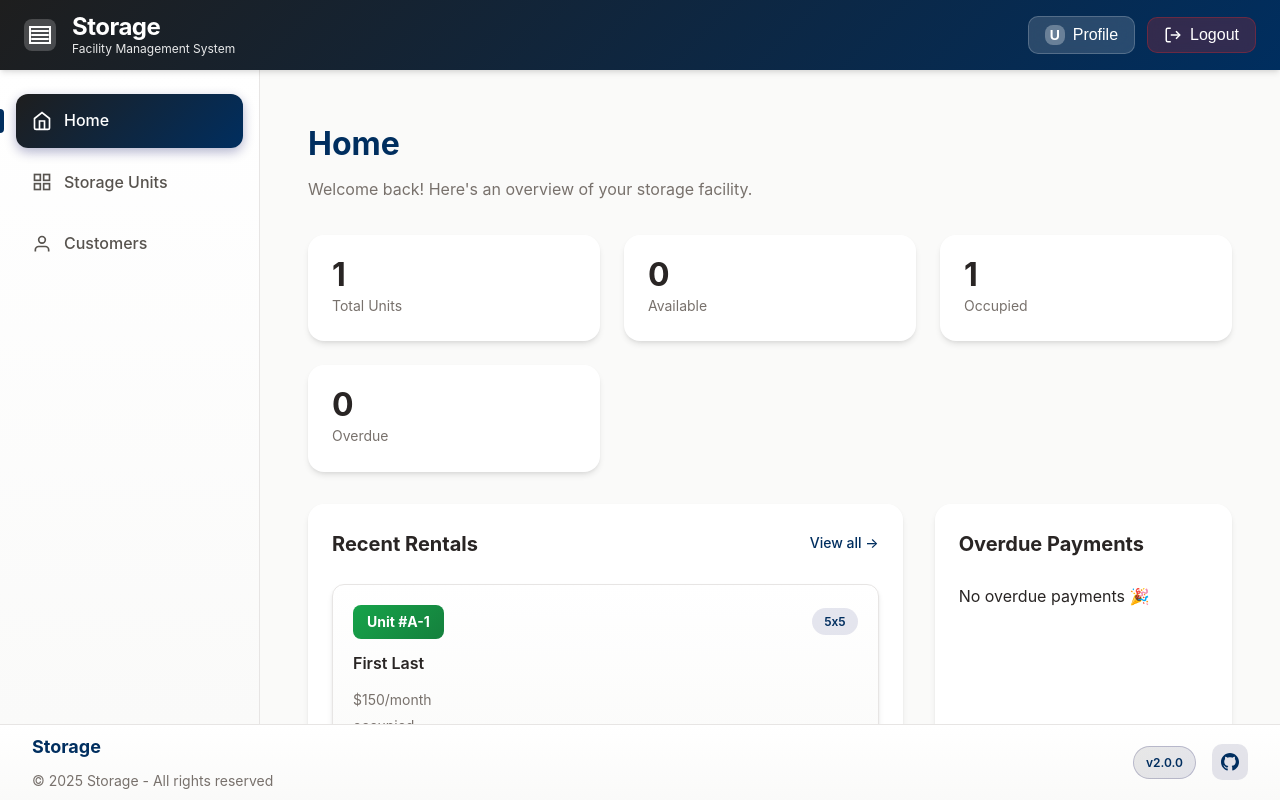
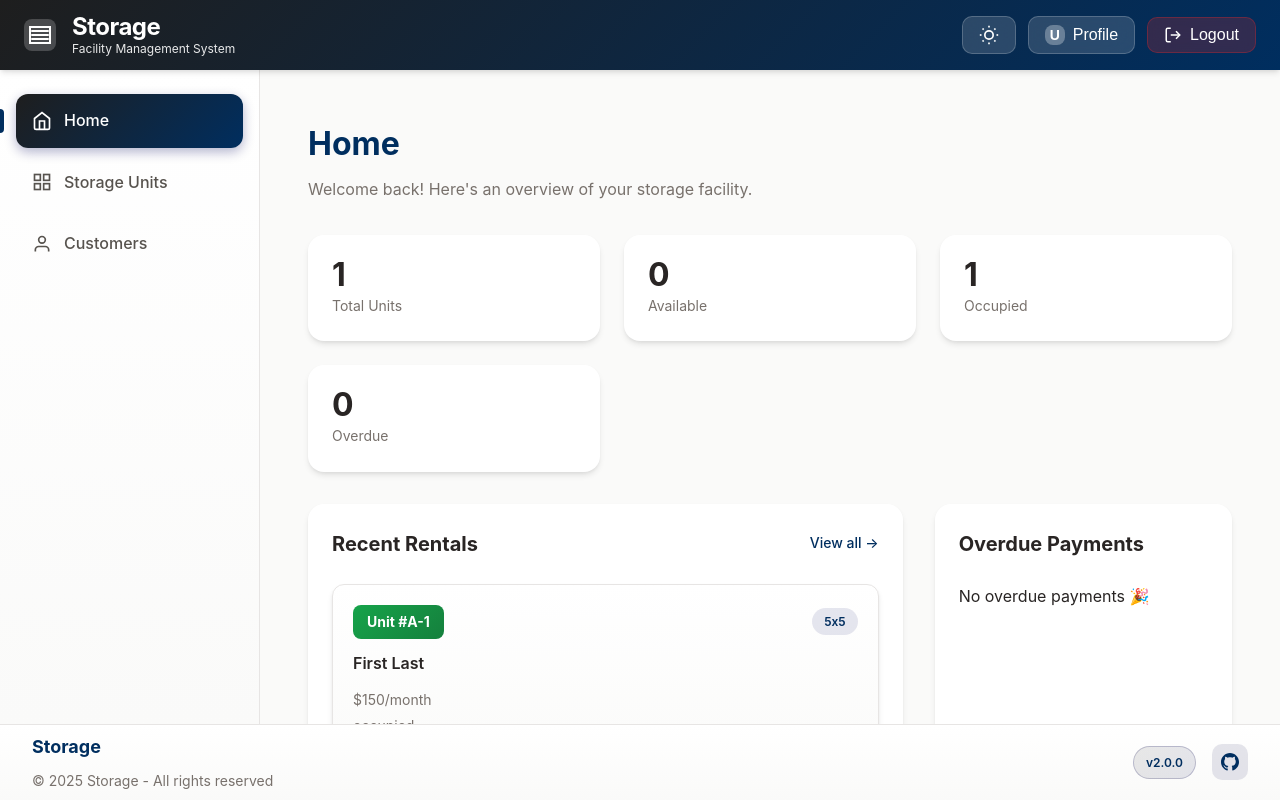
Before and after one commit to muhamedmjw/Storage-Facilitator, a Vue app: page / in a window 1280 px wide. Built offline with nearby package versions, Linux system fonts and the light colour scheme; data requests are answered from the project's data file.

Commit message:
Add theme toggle to AppHeader for light/dark mode switching

```diff
--- a/src/components/layout/AppHeader.vue
+++ b/src/components/layout/AppHeader.vue
@@ -33,6 +33,45 @@
         </router-link>
       </div>
       <div class="header-actions">
+        <button
+          class="theme-toggle-button"
+          @click="toggleTheme"
+          :title="isDark ? 'Switch to Light Mode' : 'Switch to Dark Mode'"
+        >
+          <!-- Sun icon for light mode -->
+          <svg
+            v-if="!isDark"
+            width="20"
+            height="20"
+            viewBox="0 0 24 24"
+            fill="none"
+            stroke="currentColor"
+            stroke-width="2"
+          >
+            <circle cx="12" cy="12" r="5" />
+            <line x1="12" y1="1" x2="12" y2="3" />
+            <line x1="12" y1="21" x2="12" y2="23" />
+            <line x1="4.22" y1="4.22" x2="5.64" y2="5.64" />
+            <line x1="18.36" y1="18.36" x2="19.78" y2="19.78" />
+            <line x1="1" y1="12" x2="3" y2="12" />
+            <line x1="21" y1="12" x2="23" y2="12" />
+            <line x1="4.22" y1="19.78" x2="5.64" y2="18.36" />
+            <line x1="18.36" y1="5.64" x2="19.78" y2="4.22" />
+          </svg>
+          <!-- Moon icon for dark mode -->
+          <svg
+            v-else
+            width="20"
+            height="20"
+            viewBox="0 0 24 24"
+            fill="none"
+            stroke="currentColor"
+            stroke-width="2"
+          >
+            <path d="M21 12.79A9 9 0 1 1 11.21 3 7 7 0 0 0 21 12.79z" />
+          </svg>
+        </button>
+
         <button class="profile-button">
           <div class="avatar">
             U
@@ -65,16 +104,25 @@
 </template>
 
 <script setup lang="ts">
+import { computed } from 'vue'
+import { useThemeStore } from '@/stores/themeStore'
 
+const themeStore = useThemeStore()
+const isDark = computed(() => themeStore.isDark())
+
+const toggleTheme = () => {
+  themeStore.toggleTheme()
+}
 </script>
 
 <style scoped>
 .app-header {
-  background: linear-gradient(135deg, #1E1E1E 0%, #002e5f 100%);
-  box-shadow: 0 4px 6px -1px rgba(0, 0, 0, 0.1), 0 2px 4px -1px rgba(0, 0, 0, 0.06);
+  background: var(--gradient-header);
+  box-shadow: var(--shadow-sm);
   position: sticky;
   top: 0;
   z-index: 100;
+  transition: background 0.3s ease;
 }
 
 .header-content {
@@ -124,6 +172,44 @@
   align-items: center;
   gap: 0.75rem;
 }
+
+.theme-toggle-button {
+  background: rgba(255, 255, 255, 0.15);
+  backdrop-filter: blur(10px);
+  border: 1px solid rgba(255, 255, 255, 0.2);
+  color: white;
+  padding: 0.5rem 1rem; /* Match profile & logout button padding */
+  border-radius: 10px;
+  display: flex;
+  align-items: center;
+  justify-content: center;
+  cursor: pointer;
+  transition: all 0.2s;
+  font-weight: 500;
+  gap: 0.5rem; /* Consistency if text/icon combo ever added */
+}
+
+.theme-toggle-button:hover {
+  background: rgba(255, 255, 255, 0.25);
+  transform: translateY(-2px);
+}
+
+.theme-toggle-button svg {
+  transition: transform 0.3s ease;
+}
+
+.theme-toggle-button:active svg {
+  transform: scale(0.9);
+}
+
+@media (max-width: 768px) {
+  .theme-toggle-button {
+    width: 40px;
+    height: 40px;
+    padding: 0.5rem;
+  }
+}
+
 
 .profile-button {
   background: rgba(255, 255, 255, 0.15);
@@ -194,5 +280,11 @@
     padding: 0.5rem;
     justify-content: center;
   }
+
+  .theme-toggle-button {
+    width: 40px;
+    height: 40px;
+    padding: 0.5rem;
+  }
 }
 </style>
```
